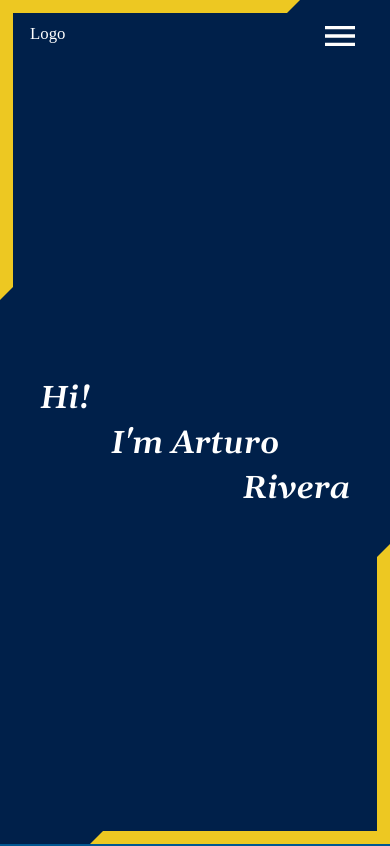
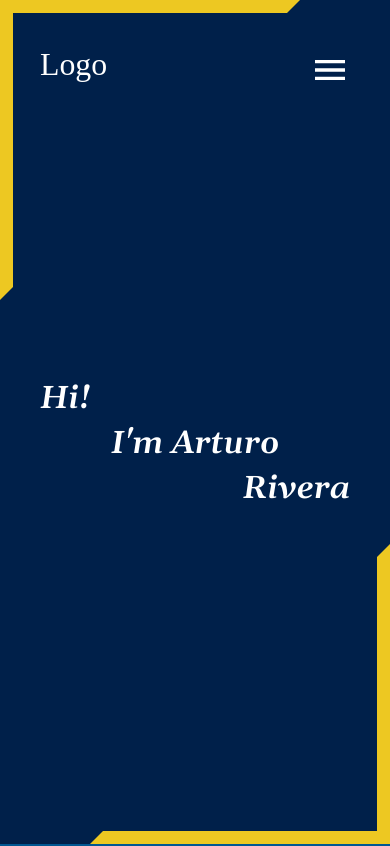
Before and after one commit to Houser97/Portfolio, a React (Create React App) app: page / in a window 390 px wide. Shown: the top 846 px of the page. Built offline with nearby package versions, Linux system fonts and the light colour scheme.

Commit message:
Change logo font size with media queries

```diff
--- a/src/styles/Header.css
+++ b/src/styles/Header.css
@@ -29,7 +29,7 @@ header a {
 
 .app_header-logo{
     font-family: 'Noto Serif Devanagari', serif;
-    font-size: 2.8rem;
+    font-size: 3.2rem;
     height: 100%;
     display: flex;
     align-items: center !important; justify-content: center !important;
@@ -146,9 +146,7 @@ nav{
 /*----------------------*/
 
 @media (max-width: 920px) {
-    .app__header-subcontainer{
-        padding: 2px 50px;
-    }
+
  }
 
 @media (max-width: 800px) {
@@ -165,8 +163,14 @@ nav{
     }
 }
 
-@media (max-width: 500px) {
-    .app__header-subcontainer{
-        padding: 2px 30px;
+@media (max-width: 600px) {
+    .app_header-logo{
+        font-size: 4rem;
     }
 }
+
+@media (max-width: 520px) {
+    .app_header-logo{
+        font-size: 5.3rem;
+    }
+}
```
